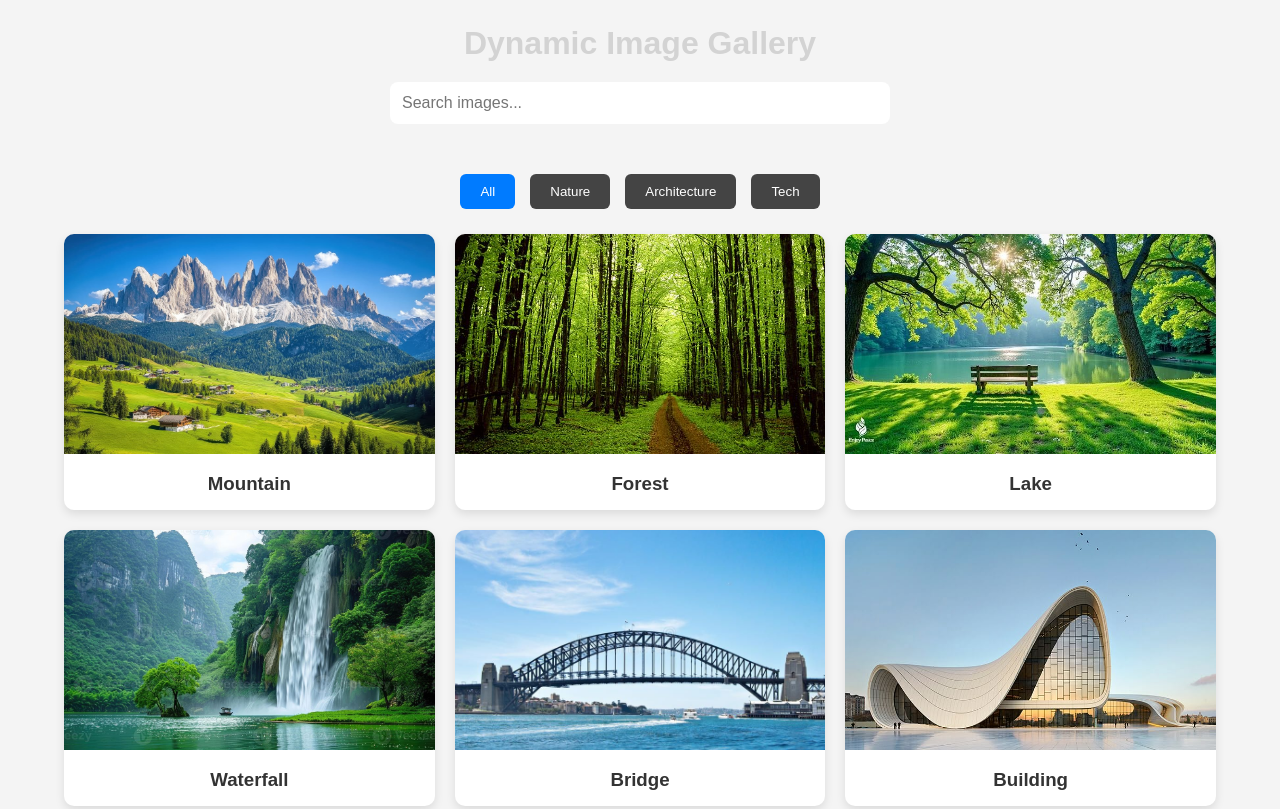
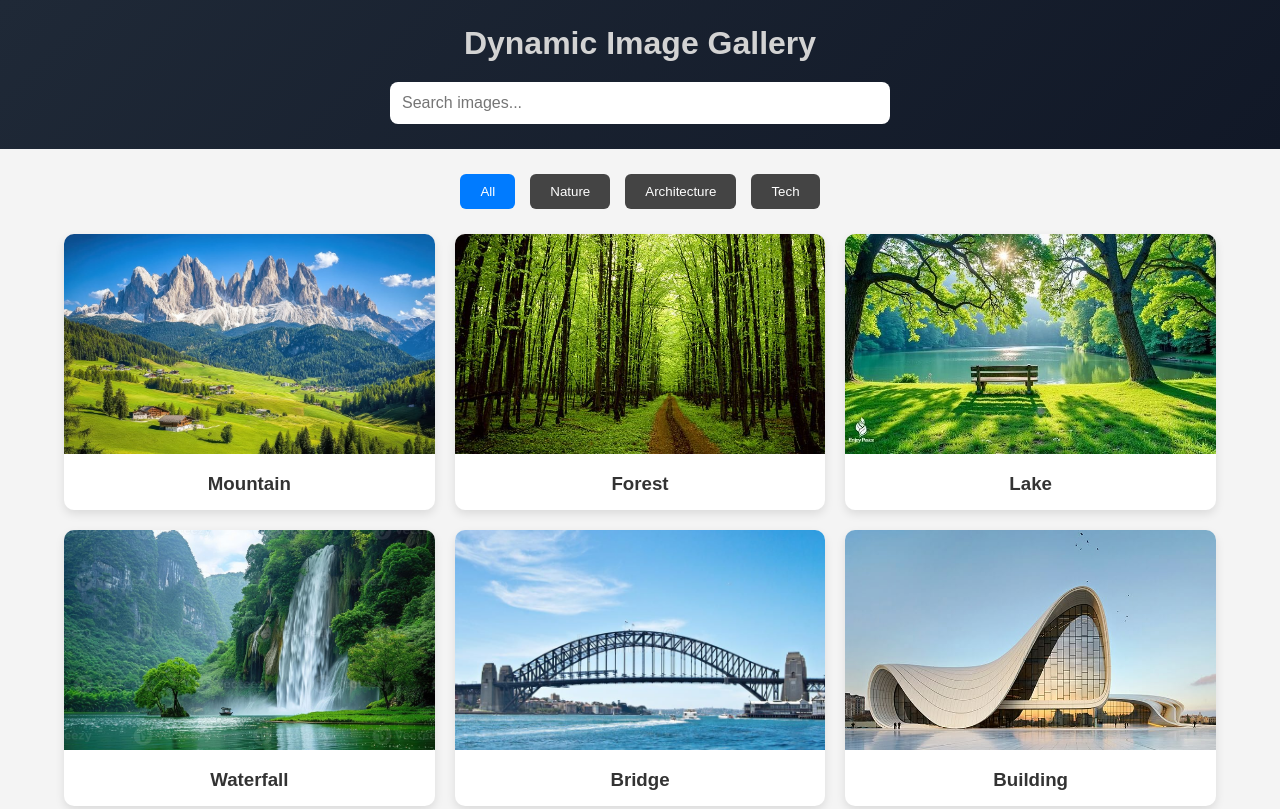
Before and after one commit to 25-safeer/InternGrow_ImmersiveDynamicImageGallery, a plain HTML site: page index.html in a window 1280 px wide. Shown: the top 809 px of the page. Drawn offline with Linux system fonts and the light colour scheme.

Commit message:
Modified

```diff
--- a/style.css
+++ b/style.css
@@ -14,10 +14,15 @@ body {
 
 
 header {
-    background-color: linear-gradient(135deg, #1f2937, #111827);
+    background: linear-gradient(135deg, #1f2937, #111827);
     color: white;
     text-align: center;
     padding: 25px 15px;
+
+    position: sticky;
+    top: 0;
+    z-index: 1000;
+
 }
 
 header h1 {
@@ -34,6 +39,7 @@ header h1 {
     border: none;
     border-radius: 8px;
     outline: none;
+
 }
 
 #searchInput:focus {
```
